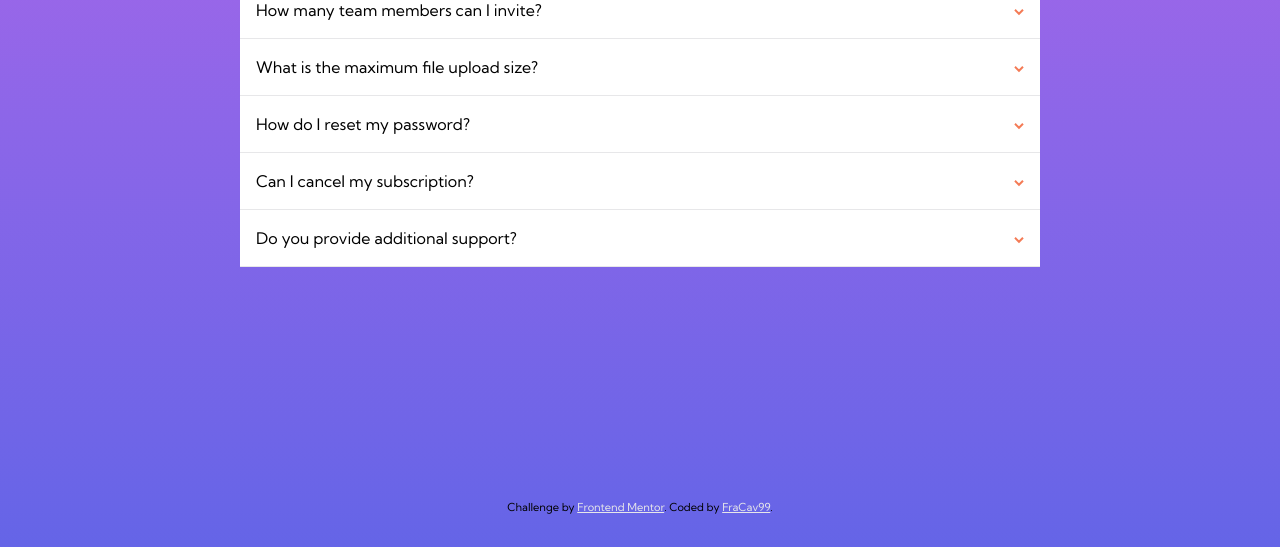
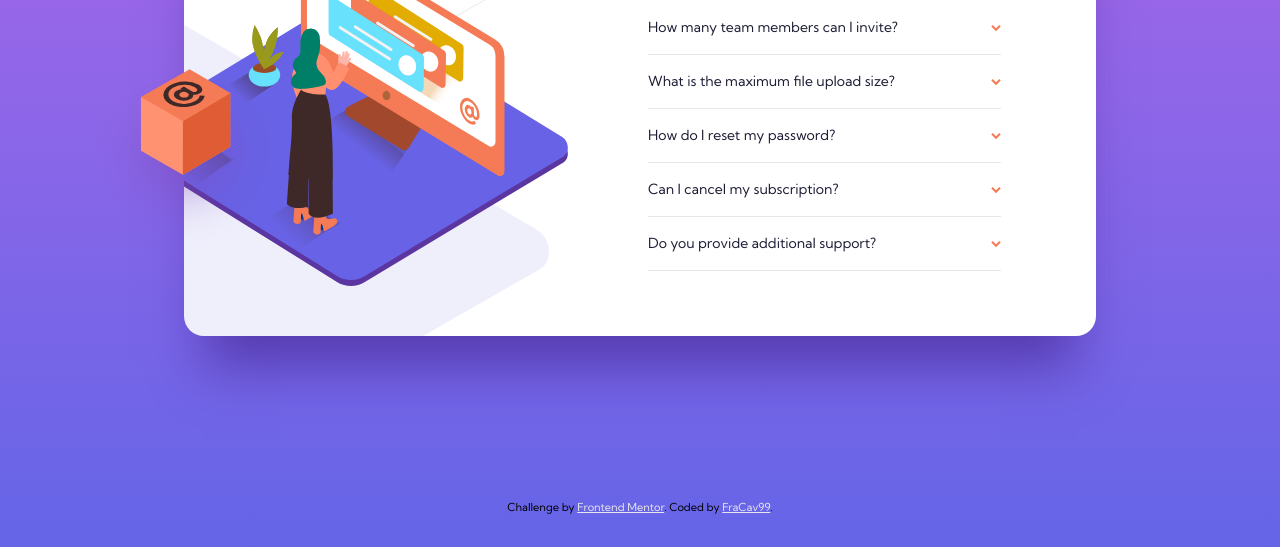
Before and after one commit to FraCav99/faq-accordion-card-main, a plain HTML site: page index.html in a window 1280 px wide. Shown: the part 253-800 px from the top of the page. Drawn offline with Linux system fonts and the light colour scheme.

Commit message:
completed challenge

```diff
--- a/index.html
+++ b/index.html
@@ -26,48 +26,65 @@
     <link rel="stylesheet" href="style.css" />
   </head>
   <body>
-    <main>
-      <div class="faq-card">
-        <h1>faq</h1>
+    <main class="faq-card">
+      <div class="illustrations">
+        <div class="picture-wrapper">
+          <picture class="illustration-wrapper">
+            <source
+              srcset="images/illustration-woman-online-desktop.svg"
+              media="(min-width: 750px)"
+              width="472"
+              height="359"
+            />
+            <img
+              src="images/illustration-woman-online-mobile.svg"
+              alt=""
+              width="237"
+              height="180"
+            />
+          </picture>
+        </div>
+      </div>
 
-        <details>
-          <summary>How many team members can I invite?</summary>
-          <p>
-            You can invite up to 2 additional users on the Free plan. There is
-            no limit on team members for the Premium plan.
-          </p>
+      <div class="accordion-group">
+        <h1 class="faq-title">faq</h1>
+
+        <details class="accordion">
+          <summary class="accordion-title">
+            How many team members can I invite?
+          </summary>
+          You can invite up to 2 additional users on the Free plan. There is no
+          limit on team members for the Premium plan.
         </details>
 
-        <details>
-          <summary>What is the maximum file upload size?</summary>
-          <p>
-            No more than 2GB. All files in your account must fit your allotted
-            storage space.
-          </p>
+        <details class="accordion">
+          <summary class="accordion-title">
+            What is the maximum file upload size?
+          </summary>
+          No more than 2GB. All files in your account must fit your allotted
+          storage space.
         </details>
 
-        <details>
-          <summary>How do I reset my password?</summary>
-          <p>
-            Click “Forgot password” from the login page or “Change password”
-            from your profile page. A reset link will be emailed to you.
-          </p>
+        <details class="accordion">
+          <summary class="accordion-title">How do I reset my password?</summary>
+          Click “Forgot password” from the login page or “Change password” from
+          your profile page. A reset link will be emailed to you.
         </details>
 
-        <details>
-          <summary>Can I cancel my subscription?</summary>
-          <p>
-            Yes! Send us a message and we’ll process your request no questions
-            asked.
-          </p>
+        <details class="accordion">
+          <summary class="accordion-title">
+            Can I cancel my subscription?
+          </summary>
+          Yes! Send us a message and we’ll process your request no questions
+          asked.
         </details>
 
-        <details>
-          <summary>Do you provide additional support?</summary>
-          <p>
-            Chat and email support is available 24/7. Phone lines are open
-            during normal business hours.
-          </p>
+        <details class="accordion">
+          <summary class="accordion-title">
+            Do you provide additional support?
+          </summary>
+          Chat and email support is available 24/7. Phone lines are open during
+          normal business hours.
         </details>
       </div>
     </main>
--- a/style.css
+++ b/style.css
@@ -30,9 +30,6 @@ h1 {
 
   /* Balance text wrapping on headings */
   text-wrap: balance;
-
-  /* Not part of the reset, just put here for convenience */
-  text-transform: uppercase;
 }
 
 /* A elements that don't have a class get default styles */
@@ -42,9 +39,20 @@ a:not([class]) {
 }
 
 /* Make images easier to work with */
-img {
+img,
+picture {
   max-width: 100%;
   display: block;
+}
+
+@media (prefers-reduced-motion: reduce) {
+  *,
+  *::before,
+  *::after {
+    animation-duration: 0.01ms !important;
+    animation-iteration-count: 1 !important;
+    transition-duration: 0.01ms !important;
+  }
 }
 
 /*========================
@@ -62,6 +70,11 @@ img {
   --clr-neutral-300: hsl(240, 5%, 91%);
 
   --fw-700: 700;
+  --fw-400: 400;
+
+  --fs-title: 2rem;
+  --fs-summary: 0.875rem;
+  --fs-body: 0.75rem;
 
   --font-family: "Kumbh Sans", sans-serif;
 }
@@ -73,13 +86,11 @@ body {
   );
 
   font-family: var(--font-family);
+  font-size: var(--fs-body);
 
   display: grid;
   grid-template-rows: 1fr auto;
-}
-
-main {
-  align-content: center;
+  place-items: center;
 }
 
 /*========================
@@ -88,52 +99,123 @@ main {
 
 .faq-card {
   background-color: white;
-  inline-size: min(50rem, calc(100% - 3rem));
-  margin-inline: auto;
+  inline-size: min(57rem, calc(100% - 3rem));
+  border-radius: 1.25rem;
+  box-shadow: 0 3.125rem 3.125rem -1.25rem hsla(260, 74%, 27%, 0.5);
+  position: relative;
+}
+
+@media screen and (min-width: 750px) {
+  .faq-card {
+    display: grid;
+    grid-template-columns: 1fr 1fr;
+    gap: 1rem;
+    block-size: 28.7rem;
+  }
 }
 
 /*========================
-  Accordion Styles
+  Illustrations Styles
 ==========================*/
-details {
-  --details-transitions-ms: 300ms;
-  border-bottom: 1px solid var(--clr-neutral-300);
-  transition: height 300ms;
+.illustrations {
+  display: flex;
+  justify-content: center;
+  background-image: url("images/bg-pattern-mobile.svg");
+  background-repeat: no-repeat;
+  background-position: top center;
+  height: 9rem;
 }
 
-details summary {
+.illustration-wrapper {
+  translate: 0 -55%;
+}
+
+@media screen and (min-width: 750px) {
+  .illustrations {
+    align-items: center;
+    background-image: url("images/bg-pattern-desktop.svg");
+    background-position: -600px -300px;
+    position: relative;
+    height: auto;
+  }
+
+  .illustrations::before {
+    content: url("images/illustration-box-desktop.svg");
+    position: absolute;
+    z-index: 1;
+    left: -94px;
+    top: 190px;
+  }
+
+  .illustration-wrapper {
+    translate: -4rem 0;
+  }
+
+  .picture-wrapper {
+    overflow: hidden;
+  }
+}
+
+/*========================
+  Accordion Group Styles
+==========================*/
+
+.accordion-group {
+  padding: 0 1.5rem 3rem 1.5rem;
+  overflow-y: auto;
+}
+
+.faq-title {
+  font-size: var(--fs-title);
+  margin-bottom: 1.5rem;
+  text-transform: uppercase;
+  text-align: center;
+}
+
+@media screen and (min-width: 750px) {
+  .accordion-group {
+    padding: 4.0625rem 5.9375rem 4.0625rem 0;
+  }
+
+  .faq-title {
+    text-align: left;
+  }
+}
+
+.accordion {
+  border-bottom: 1px solid var(--clr-neutral-300);
+  padding-block: 1rem;
+  color: var(--clr-neutral-200);
+}
+
+.accordion-title {
+  font-size: var(--fs-summary);
   list-style: none;
-  padding: 1rem;
   display: flex;
   justify-content: space-between;
   align-items: center;
-  transition: color var(--details-transitions-ms),
-    font-weight var(--details-transitions-ms);
+  transition: color 300ms;
+  color: var(--clr-primary-100);
 }
 
-details p {
-  padding: 0 1rem 1rem 1rem;
-  color: var(--clr-neutral-200);
+.accordion-title:hover,
+.accordion-title:focus-visible {
+  cursor: pointer;
+  color: var(--clr-primary-200);
+  outline: none;
 }
 
-details:is(:hover, :focus-visible) {
-  cursor: pointer;
+.accordion[open] .accordion-title {
+  font-weight: var(--fw-700);
+  margin-bottom: 1rem;
 }
 
-details:not([open]):is(:hover, :focus-visible) summary {
-  color: var(--clr-primary-200);
+.accordion-title::after {
+  content: url("images/icon-arrow-down.svg");
+  transition: rotate 300ms;
 }
 
-details[open] summary {
-  font-weight: var(--fw-700);
-}
-
-details summary::after {
-  content: url("images/icon-arrow-down.svg");
-  transition: rotate var(--details-transitions-ms);
-}
-
-details[open] summary::after {
+.accordion[open] .accordion-title::after {
   rotate: 180deg;
 }
 
```
